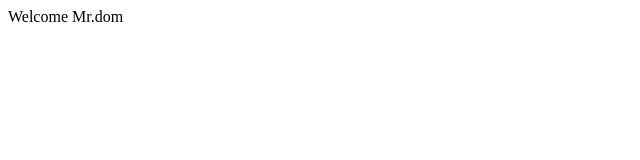
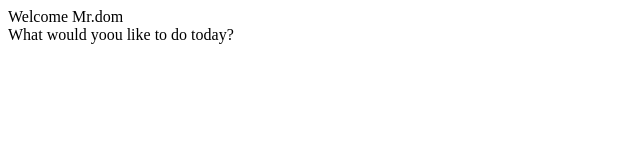
Before and after one commit to theurgie/newGitTest, a plain HTML site: page index.html in a window 1280 px wide. Shown: the whole page, without its empty margins (0-640 px from the left). Drawn offline with Linux system fonts and the light colour scheme.

Commit message:
add question

```diff
--- a/index.html
+++ b/index.html
@@ -1,5 +1,7 @@
 <html>
  <body>
  Welcome Mr.dom
+ <br/>
+ What would yoou like to do today?
  </body>
 </html>
```
